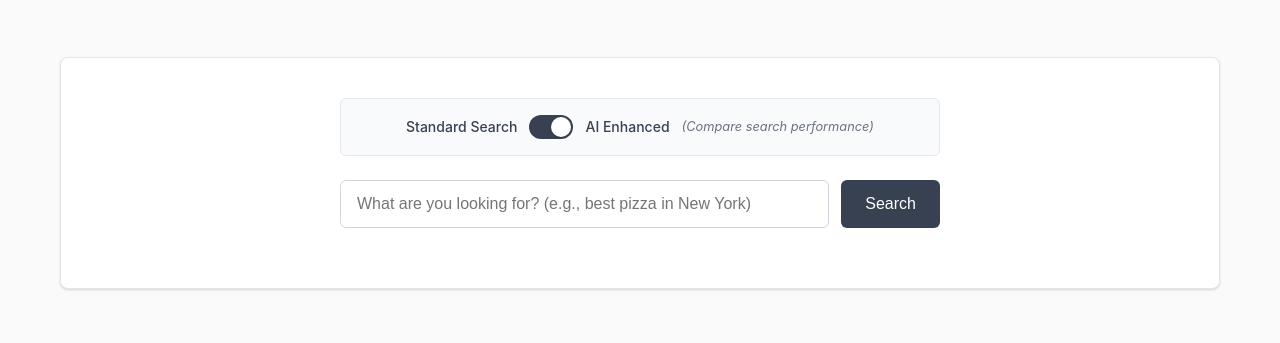
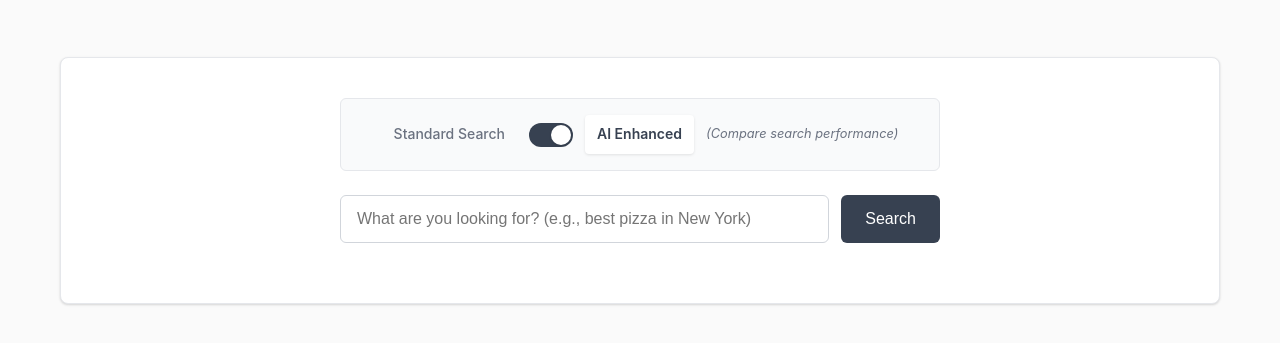
Before and after one commit to miftahulmahfuzh/gmap-llm, a plain HTML site: page index.html in a window 1280 px wide. Both pictures are taken after a click on the element 551 px from the left and 268 px from the top of the page. Shown: the part 141-484 px from the top of the page. Drawn offline with Linux system fonts and the light colour scheme.

Commit message:
feat: add highlighting for the choosen option

```diff
--- a/index.html
+++ b/index.html
@@ -73,7 +73,18 @@
         .toggle-label {
             font-size: 0.875rem;
             font-weight: 500;
+            color: #6b7280;
+            transition: all 0.3s ease;
+            padding: 8px 12px;
+            border-radius: 4px;
+            cursor: pointer;
+        }
+
+        .toggle-label.active {
             color: #374151;
+            background: #ffffff;
+            font-weight: 600;
+            box-shadow: 0 1px 3px rgba(0,0,0,0.1);
         }
 
         .toggle-switch {
@@ -401,11 +412,11 @@
         <div class="search-section">
             <div class="search-controls">
                 <div class="toggle-section">
-                    <span class="toggle-label">Standard Search</span>
+                    <span id="standardLabel" class="toggle-label active" onclick="setStandardMode()">Standard Search</span>
                     <div id="llmToggle" class="toggle-switch" onclick="toggleLLM()">
                         <div class="toggle-slider"></div>
                     </div>
-                    <span class="toggle-label">AI Enhanced</span>
+                    <span id="aiLabel" class="toggle-label" onclick="setAIMode()">AI Enhanced</span>
                     <span class="toggle-description">(Compare search performance)</span>
                 </div>
 
@@ -443,13 +454,33 @@
         });
 
         function toggleLLM() {
+            useLLM = !useLLM;
+            updateToggleState();
+        }
+
+        function setStandardMode() {
+            useLLM = false;
+            updateToggleState();
+        }
+
+        function setAIMode() {
+            useLLM = true;
+            updateToggleState();
+        }
+
+        function updateToggleState() {
             const toggle = document.getElementById('llmToggle');
-            useLLM = !useLLM;
+            const standardLabel = document.getElementById('standardLabel');
+            const aiLabel = document.getElementById('aiLabel');
 
             if (useLLM) {
                 toggle.classList.add('active');
+                standardLabel.classList.remove('active');
+                aiLabel.classList.add('active');
             } else {
                 toggle.classList.remove('active');
+                standardLabel.classList.add('active');
+                aiLabel.classList.remove('active');
             }
         }
 
```
